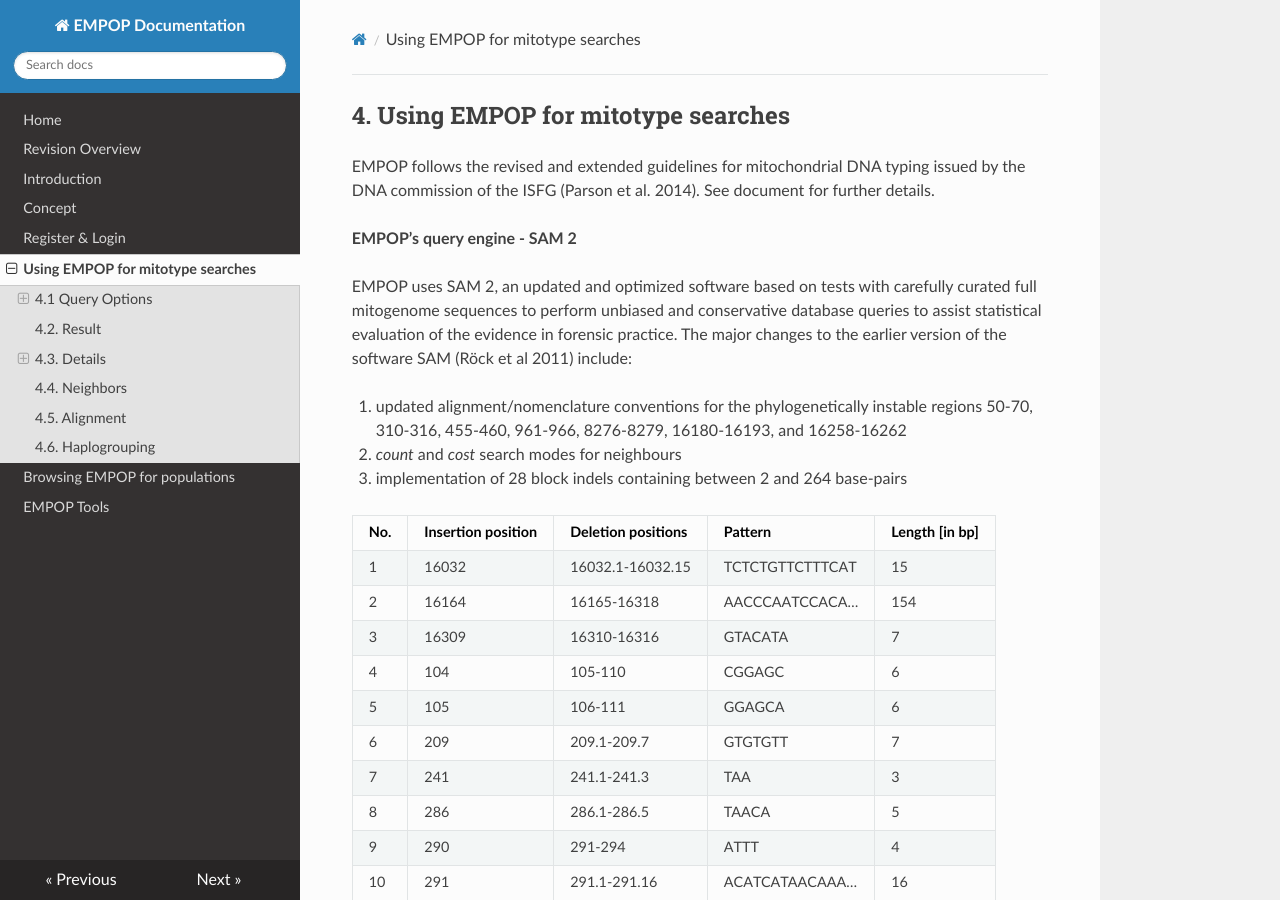
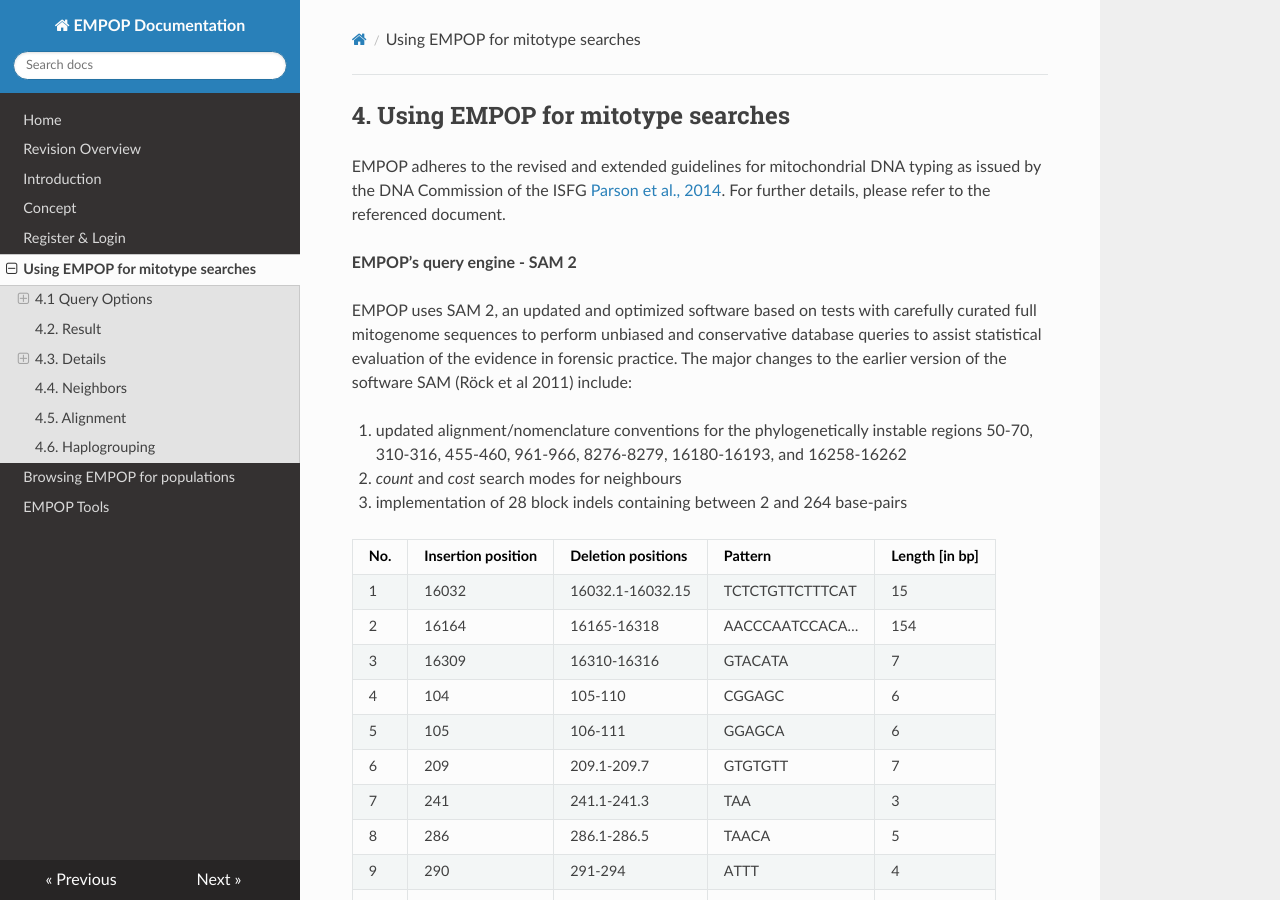
Before and after one commit to gmitirol/empop-use, an MkDocs documentation site: the page built from docs/using_empop.md, in a window 1280 px wide and 900 px high. Built offline with MkDocs 1.6.1, drawn with Linux system fonts in a browser that asks for light colours; nearby versions of some CDN libraries.

Commit message:
Update using_empop.md

```diff
--- a/docs/using_empop.md
+++ b/docs/using_empop.md
@@ -1,6 +1,6 @@
 ## 4. Using EMPOP for mitotype searches
 
-EMPOP follows the revised and extended guidelines for mitochondrial DNA typing issued by the DNA commission of the ISFG (Parson et al. 2014). See document for further details.
+EMPOP adheres to the revised and extended guidelines for mitochondrial DNA typing as issued by the DNA Commission of the ISFG [Parson et al., 2014](http://dx.doi.org/10.1016/j.fsigen.2014.07.010). For further details, please refer to the referenced document.
 
 **EMPOP’s query engine - SAM 2**
 
```
